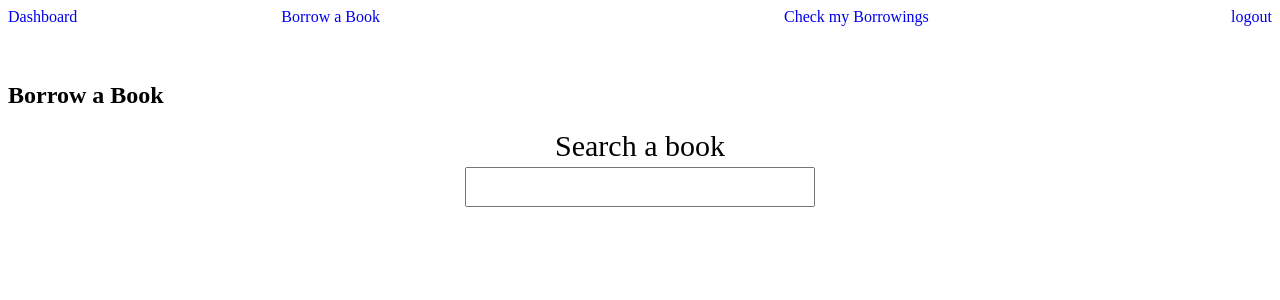
After one commit to CyberShinobi627/library-management-system, a Flask app: page /profile/borrow-book/ in a window 1280 px wide. The commit adds this page. Shown: the top 300 px of the page. Run offline with Flask 3, Linux system fonts and the light colour scheme; the visitor is signed in with stand-in values (Sample User, id 1); data that the repository does not hold is empty.

Commit message:
completed authentication and borrow book

```diff
--- a/main.py
+++ b/main.py
@@ -2,80 +2,173 @@ from flask import (Flask,
                    render_template,
                    request,
                    redirect,
-                   url_for)
-import oracledb
+                   flash,
+                   jsonify)
 
-app = Flask(__name__, template_folder="templates")
+from flask_login import (LoginManager,
+                         UserMixin,
+                         login_user,
+                         logout_user,
+                         login_required,
+                         current_user)
 
-@app.route('/')
+from werkzeug.security import (generate_password_hash,
+                               check_password_hash)
+
+import sqlite3
+import datetime
+
+app = Flask(__name__, static_url_path='/')
+app.secret_key = "techsubho"
+
+login_manager = LoginManager()
+login_manager.init_app(app)
+login_manager.login_view = "login"
+# login_manager.login_message = ''
+
+class User(UserMixin):
+    def __init__(self, uid, firstname, lastname, email, username, password, isadmin, iskeeper):
+        self.uid = uid
+        self.firstname = firstname
+        self.lastname = lastname
+        self.email = email
+        self.username = username
+        self.password = password
+        self.isadmin = isadmin
+        self.iskeeper = iskeeper
+
+    def get_id(self):
+        return self.uid
+
+@login_manager.user_loader
+def load_user(uid):
+    with sqlite3.connect("library.db") as conn:
+        cur = conn.cursor()
+
+        query = "select * from users where uid = ?"
+        cur.execute(query, (uid,))
+
+        row = cur.fetchone()
+        cur.close()
+
+    return User(*row)
+
+@app.route('/', methods=("GET", "POST"))
 def index():
-    return render_template("index.html")
+    return render_template("index.html", valid_user=current_user.is_authenticated)
 
-@app.route("/register", methods=["GET", "POST"])
+@app.route("/register/", methods=("GET", "POST"))
 def register():
-    if request.args:
-        var = request.args["hello"]
-        print(var)
+    if request.method == "POST":
+        user_data = request.form.values()
+        user_data = list(user_data)
+        user_data[4] = generate_password_hash(user_data[4])
+        # for val in user_data:
+        #     print(val)
+
+        try:
+            with sqlite3.connect("library.db") as conn:
+                cur = conn.cursor()
+
+                query = "insert into users (firstname, lastname, email, username, password) values (?, ?, ?, ?, ?)"
+                # user_data = [val for val in user_data]
+                cur.execute(query, user_data)
+                conn.commit()
+                cur.close()
+
+            flash("Successfully registered.")
+            return redirect('/')
+
+        except sqlite3.IntegrityError:
+            flash(user_data)
+            flash("User already exist.")
+            # print(user_data)
+            return redirect("/register")
+
     return render_template("register.html")
 
-# @app.route("/validate", methods=["GET", "POST"])
-# def validate():
-#     fname = request.form["fname"]
-#     phone = request.form["phone"]
-#     email = request.form["mail"]
-#     print(fname, phone, email)
+@app.route("/login/", methods=("GET", "POST"))
+def login():
+    if request.method == "POST":
+        username = request.form.get("username")
+        password = request.form.get("password")
 
-#     # connecting to database
-#     oracledb.init_oracle_client()
+        with sqlite3.connect("library.db") as conn:
+            cur = conn.cursor()
 
-#     conn = oracledb.connect(user="shinobi", password="ninja")
-#     cur = conn.cursor()
+            query = "select * from users where username = ?"
+            cur.execute(query, (username,))
+            row = cur.fetchone()
+            # print(row)
 
-#     query = "insert into registration values (:1, :2, :3, 'techsubho', 'helloworld')"
-#     cur.execute(query, [fname, phone, email])
-#     conn.commit()
+            if row and check_password_hash(row[5], password):
+                new_user = User(*row)
+                login_user(new_user)
+                return redirect("/profile")
 
-#     return render_template("validate.html")
+            else:
+                flash("Invalid credentials !!!")
+                return redirect("/login")
 
-@app.route("/user-pass", methods=["GET", "POST"])
-def user_pass():
-    fname = request.form["fname"]
-    phone = request.form["phone"]
-    email = request.form["mail"]
-    # print(fname, phone, email)
+    elif current_user.is_authenticated:
+        return redirect("/profile")
 
-    return render_template("userpass.html", fname=fname, phone=phone, email=email)
-
-@app.route("/show-msg", methods=["GET", "POST"])
-def show_msg():
-    fname = request.form["fname"]
-    phone = request.form["phone"]
-    email = request.form["mail"]
-    uname = request.form["uname"]
-    passwd = request.form["passwd"]
-    repasswd = request.form["repasswd"]
-
-    if passwd != repasswd:
-        return redirect("/register", hello="world")
-
-    print(fname, phone, email, uname, passwd, repasswd)
-
-    # connecting to database
-    oracledb.init_oracle_client()
-
-    conn = oracledb.connect(user="shinobi", password="ninja")
-    cur = conn.cursor()
-
-    query = "insert into registration values (:1, :2, :3, :4, :5)"
-    cur.execute(query, [uname, passwd, fname, phone, email])
-    conn.commit()
-
-    return "<h1><center>registration successful</center></h1>"
-
-@app.route("/login")
-def login():
     return render_template("login.html")
 
+@app.route("/profile/", methods=("GET", "POST"))
+@login_required
+def profile():
+    return render_template("profile.html", username=current_user.username)
+
+@app.route("/profile/borrow-book/", methods=("GET", "POST"))
+@login_required
+def borrow_book():
+    # print(request.content_type)
+    if request.method == "POST":
+        with sqlite3.connect("library.db") as conn:
+            cur = conn.cursor()
+
+            query = "select bname, bauther from books"
+            cur.execute(query)
+            books = cur.fetchall()
+            cur.close()
+
+        return jsonify({"books": books})
+
+    return render_template("borrow.html")
+
+@app.route("/profile/add-borrow", methods=("POST",))
+@login_required
+def add_borrow():
+    if request.method == "POST":
+        borrow_info: dict[str, str] = request.json
+        book_name = borrow_info.get("bookName")
+        book_author = borrow_info.get("bookAuthor")
+        borrow_date = datetime.date.today()
+        exp_date = borrow_date + datetime.timedelta(7)
+        # print(book_name)
+        # print(book_author)
+        with sqlite3.connect("library.db") as conn:
+            cur = conn.cursor()
+
+            query = "insert into orders (uid, bid, brw_date, exp_date) values ((select uid from users where username=?), (select bid from books where bname=? and bauther=?), ?, ?)"
+            cur.execute(query, (current_user.username, book_name, book_author, borrow_date, exp_date))
+            conn.commit()
+            cur.close()
+
+        return jsonify({"success": True})
+
+@app.route("/profile/check-order/")
+@login_required
+def check_borrow():
+    return "check order"
+
+@app.route("/logout/")
+@login_required
+def logout():
+    logout_user()
+    flash("Successfully logged out.")
+    return redirect('/')
 
 if __name__ == "__main__":
-    app.run("localhost", 80, True)
+    app.run("0.0.0.0", 80, True)
--- /dev/null
+++ b/static/css/borrow.css
@@ -0,0 +1,70 @@
+.text-font{
+    font-size: 30px;
+}
+
+.search-book{
+    display: flex;
+    flex-direction: column;
+    justify-content: center;
+    align-items: center;
+    gap: 0.25rem;
+}
+
+#search-input{
+    height: 40px;
+    width: 350px;
+    font-size: 1rem;
+}
+
+.all-books{
+    display: grid;
+    grid-template-columns: repeat(auto-fill, minmax(150px, 1fr));
+    gap: 3rem;
+    margin-top: 1rem;
+    font-size: 20px;
+}
+
+.books{
+    border: 1px solid black;
+    background-color: white;
+    padding: 1rem;
+    height: 170px;
+    width: 160px;
+    display: flex;
+    flex-direction: column;
+    border: 1px solid black;
+    padding: 10px;
+}
+
+.books > #book-name{
+    margin-bottom: 0.25rem;
+}
+
+.books > #book-author{
+    font-size: 17px;
+    color: #777;
+}
+
+button{
+    /* width: 50px; */
+    margin-top: auto;
+    background-color: white;
+    border: none;
+    color: black;
+    padding: 10px 60px;
+    /* text-align: center; */
+    /* text-decoration: none; */
+    /* display: inline-block; */
+    font-size: 15px;
+    /* margin: 4px 2px; */
+    transition-duration: 0.4s;
+    cursor: pointer;
+    /* border: 2px solid #04AA6D; */
+    background-color: #04c07b;
+    /* color: white; */
+    border-radius: 8px;
+}
+
+.hide{
+    display: none;
+}
--- /dev/null
+++ b/static/js/borrow.js
@@ -0,0 +1,62 @@
+const allBooks = document.querySelector(".all-books");
+const bookList = document.querySelector("#book-list");
+
+let bookInfo = [];
+const searchInput = document.querySelector("#search-input");
+searchInput.addEventListener("input", (kw) => {
+    const kwVal = kw.target.value.toLowerCase();
+    // console.log(bookInfo);
+    bookInfo.forEach((book) => {
+        const isVisible = book["bname"].toLowerCase().includes(kwVal) || book["bauthor"].toLowerCase().includes(kwVal);
+        book["element"].classList.toggle("hide", !isVisible);
+        // console.log(temp);
+    });
+});
+
+(async () => {
+    const url = "/profile/borrow-book";
+    const params = {
+        "method": "POST",
+        "headers": {"Content-Type": "application/json"}
+    };
+
+    let response = await fetch(url, params);
+    let jsonData = await response.json();
+    const books = jsonData["books"];
+    // console.log(books);
+    bookInfo = books.map((book) => {
+        const bookContent = bookList.content.cloneNode(true).children[0];
+        let bookName = bookContent.querySelector("#book-name");
+        let bookAuthor = bookContent.querySelector("#book-author");
+        const button = bookContent.querySelector("button");
+        button.addEventListener("click", () => {
+            if(button.innerText == "Add"){
+                button.style.backgroundColor = "red";
+                button.innerText = "Remove";
+                (async () => {
+                    const borrowUrl = "/profile/add-borrow";
+                    const borrowParams = {
+                        "method": "POST",
+                        "headers": {"Content-Type": "application/json"},
+                        "body": JSON.stringify({
+                            "bookName": book[0],
+                            "bookAuthor": book[1]
+                        })
+                    };
+                    let borrowRes = await fetch(borrowUrl, borrowParams);
+                    let borrowData = await borrowRes.json();
+                    console.log(borrowData);
+                })();
+            }
+            else{
+                button.style.backgroundColor = "#04c07b";
+                button.innerText = "Add";
+            }
+        });
+        bookName.textContent = book[0];
+        bookAuthor.textContent = book[1];
+        allBooks.append(bookContent);
+        return {"bname": book[0], "bauthor": book[1], "element": bookContent};
+    })
+    // console.log(users);
+})();
--- /dev/null
+++ b/templates/base.html
@@ -0,0 +1,45 @@
+<!DOCTYPE html>
+<html lang="en">
+
+<head>
+    <meta charset="UTF-8">
+    <meta name="viewport" content="width=device-width, initial-scale=1.0">
+    <title>{% block title %}{% endblock %}</title>
+    {% block style %}{% endblock %}
+    <style>
+        a{
+            text-decoration: none;
+        }
+
+        /* .nav-left{
+            float: left;
+        } */
+
+        .orders{
+            margin: 200px;
+        }
+
+        #nav-right{
+            float: right;
+        }
+    </style>
+</head>
+
+<body>
+    <div class="nav-left">
+        <a href="/profile">Dashboard</a>
+        <a class="orders" href="/profile/borrow-book">Borrow a Book</a>
+        <a class="orders" href="/profile/check-order">Check my Borrowings</a>
+        <div id="nav-right">
+            <a href="/logout">logout</a>
+        </div>
+    </div>
+    <br><br>
+    <!-- <a href="/profile/hello"></a>
+    <a href="/profile/"></a> -->
+
+    {% block content %}
+    {% endblock %}
+</body>
+
+</html>
--- /dev/null
+++ b/templates/borrow.html
@@ -0,0 +1,31 @@
+{% extends "base.html" %}
+<!DOCTYPE html>
+<html lang="en">
+<head>
+    <meta charset="UTF-8">
+    <meta name="viewport" content="width=device-width, initial-scale=1.0">
+    <title>{% block title %}Check my Borrowings{% endblock %}</title>
+    {% block style %}<link rel="stylesheet" href="/css/borrow.css">{% endblock %}
+</head>
+<body>
+    {% block content %}
+        <h2>Borrow a Book</h2>
+        <div class="text-font">
+            <div class="search-book">
+                <label for="search-input">Search a book</label>
+                <input type="search" id="search-input">
+            </div><br><br>
+            <div class="all-books">
+                <template id="book-list">
+                    <div class="books">
+                        <div id="book-name"></div>
+                        <div id="book-author"></div><br>
+                        <button type="button">Add</button>
+                    </div>
+                </template>
+            </div>
+        </div>
+        <script src="/js/borrow.js" defer></script>
+    {% endblock %}
+</body>
+</html>
```
Also changed, not shown: templates/createpass.html (deleted, +0 -16 lines), templates/index.html (+19 -3 lines), templates/login.html (+8 -4 lines), templates/profile.html (added, +14 -0 lines), templates/register.html (+16 -12 lines), templates/userpass.html (deleted, +0 -24 lines), templates/validate.html (deleted, +0 -15 lines).
